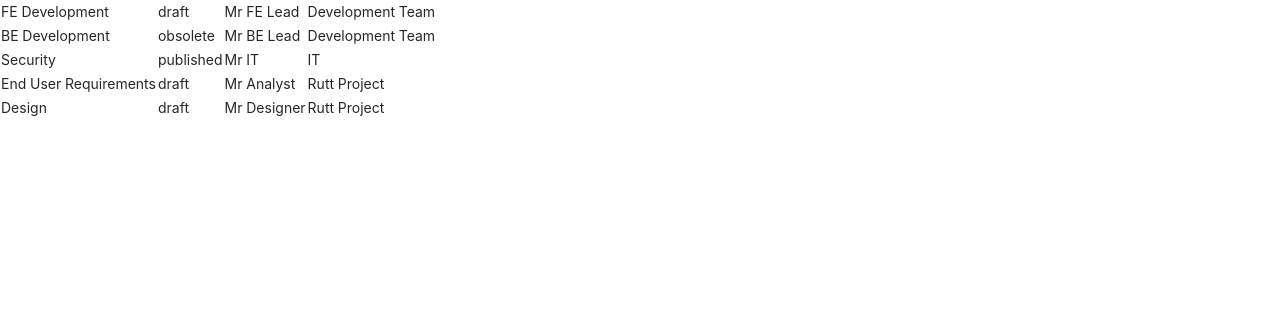
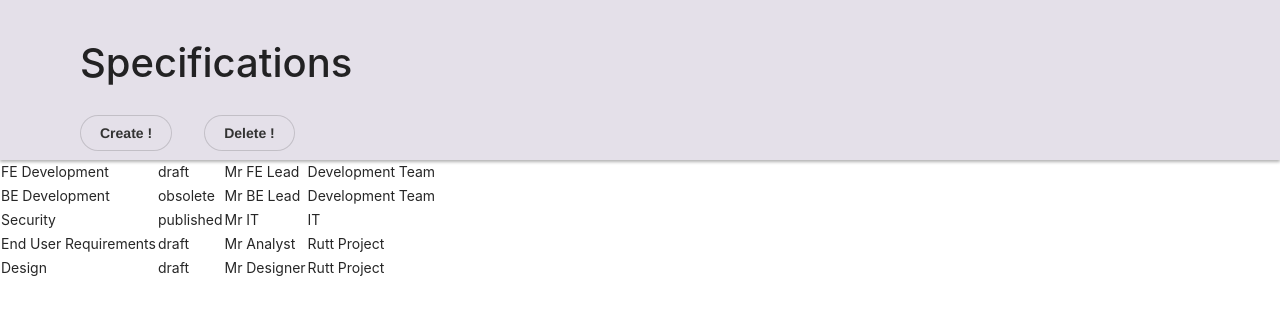
Before and after one commit to v1690117/rutt, a React (Create React App) app in the folder frontend/: page / in a window 1280 px wide. Shown: the top 314 px of the page. Built offline with nearby package versions, Linux system fonts and the light colour scheme.

Commit message:
components Header, Toolbar, NewSpecPopup added

```diff
--- a/frontend/src/App.tsx
+++ b/frontend/src/App.tsx
@@ -1,6 +1,8 @@
 import 'antd/dist/antd.css';
+
 import React, {useEffect, useRef, useState} from 'react';
 import styled from 'styled-components';
+import { Header } from './components/Header/Header';
 import Specification from "./interfaces/specification";
 import SpecificationService from './services/SpecificationService';
 
@@ -22,6 +24,7 @@ function App() {
     }, []);
     return (
         <MyDiv>
+            <Header />
             <table>
                 <tbody>
                 {
--- /dev/null
+++ b/frontend/src/components/Header/Header.tsx
@@ -0,0 +1,59 @@
+import React, { useState } from 'react'
+import styled from 'styled-components';
+import { NewSpecPopup } from '../NewSpecPopup/NewSpecPopup';
+import { Toolbar } from '../Toolbar/Toolbar';
+
+const HeaderContainer = styled.div`
+position: relative;
+width: 100%;
+min-height: 10rem;
+background-color: #E4E0E9;
+box-shadow: 0px 2px 3px rgba(0, 0, 0, 0.3);
+padding-top: 2rem;
+padding-left: 5rem;
+`;
+
+const HeaderTitle = styled.h1`
+font-size: 2.5rem;
+text-transform: capitalize;
+`;
+
+export const Header = (props: any) => {
+    const [create, setCreate] = useState(false)
+    const [value, setValue] = useState('')
+
+    const onCreateClick = () => {
+        if (create === false) setCreate(true)
+    }
+
+    const onSubmitClick = () => {
+        console.log('spec with title', value, 'was created');
+        setCreate(false)
+    }
+
+    const onCancelClick = () => {
+        setCreate(false)
+    }
+
+    const onInputChange = (e: any) => {
+        setValue(e.target.value)
+    }
+
+    return (
+        <HeaderContainer>
+            <HeaderTitle>
+                specifications
+            </HeaderTitle>
+            <Toolbar create={create} onCreateClick={onCreateClick} />
+
+            {create &&
+                <NewSpecPopup
+                    onInputChange={onInputChange}
+                    onCancelClick={onCancelClick}
+                    onSubmitClick={onSubmitClick}
+                />
+            }
+
+        </HeaderContainer>
+    )
+}
--- /dev/null
+++ b/frontend/src/components/NewSpecPopup/NewSpecPopup.tsx
@@ -0,0 +1,52 @@
+import React from 'react'
+import styled from 'styled-components';
+import {  Input } from 'antd';
+import { Button } from '../Button/Button';
+
+const PopupContainer = styled.div`
+position: absolute;
+z-index: 10;
+top: 15rem;
+left: 5rem;
+width: 30rem;
+height: 15rem;
+padding: 0 2rem;
+background-color: #FFA800;
+border-radius: 0.5rem;
+box-shadow: 2px 2px 3px rgba(0, 0, 0, 0.3);
+`
+const PopupTitle = styled.h2`
+font-size: 2rem;
+text-transform: capitalize;
+text-align: center
+`
+const PopupButtonsWrapper = styled.div`
+margin-top: 3rem;
+display: flex;
+justify-content: space-around;
+padding: 0 2rem;
+`
+export const NewSpecPopup = ({ value, onSubmitClick, onCancelClick, onInputChange }: any) => {
+    return (
+        <PopupContainer>
+            <PopupTitle>new specification</PopupTitle>
+            <Input
+                value={value}
+                onChange={onInputChange}
+                required
+                type="text"
+                placeholder='Title'
+            />
+            <PopupButtonsWrapper>
+                <Button
+                    label='Cancel'
+                    onClick={onCancelClick}
+                    backgroundColor='#E4E0E9'></Button>
+                <Button
+                    label='Create'
+                    onClick={onSubmitClick}
+                    primary ></Button>
+            </PopupButtonsWrapper>
+        </PopupContainer >
+    )
+}
--- /dev/null
+++ b/frontend/src/components/Toolbar/Toolbar.tsx
@@ -0,0 +1,31 @@
+import React from 'react'
+import styled from 'styled-components';
+import { Button } from '../Button/Button';
+
+const ToolbarContainer = styled.ul`
+list-style: none;
+padding: 0;
+display: flex
+`
+const ToolbarItem = styled.li`
+margin-right: 2rem
+`
+
+
+export const Toolbar = ({ create, onCreateClick }: any) => {
+
+    const onDeleteClick = () => {
+        console.log('Delete button was clicked')
+    }
+
+    return (
+        <ToolbarContainer>
+            <ToolbarItem>
+                <Button label='Create' onClick={onCreateClick}></Button>
+            </ToolbarItem>
+            <ToolbarItem>
+                <Button label='Delete' onClick={onDeleteClick}></Button>
+            </ToolbarItem>
+        </ToolbarContainer>
+    )
+}
```
